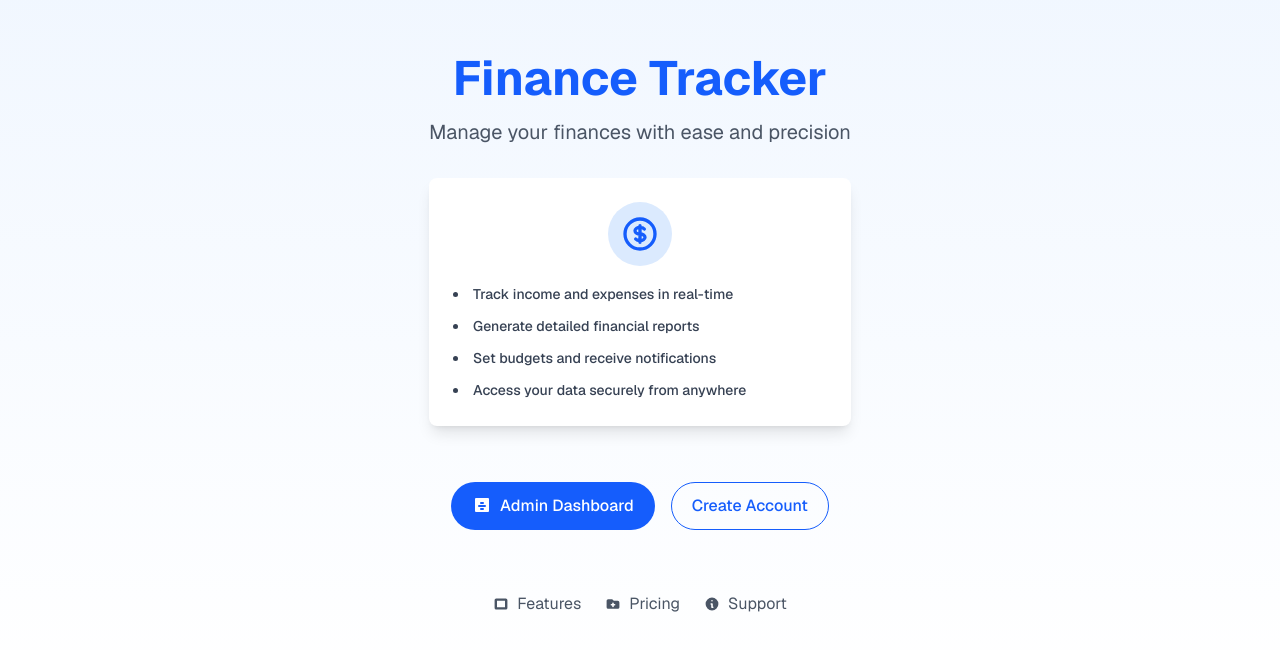
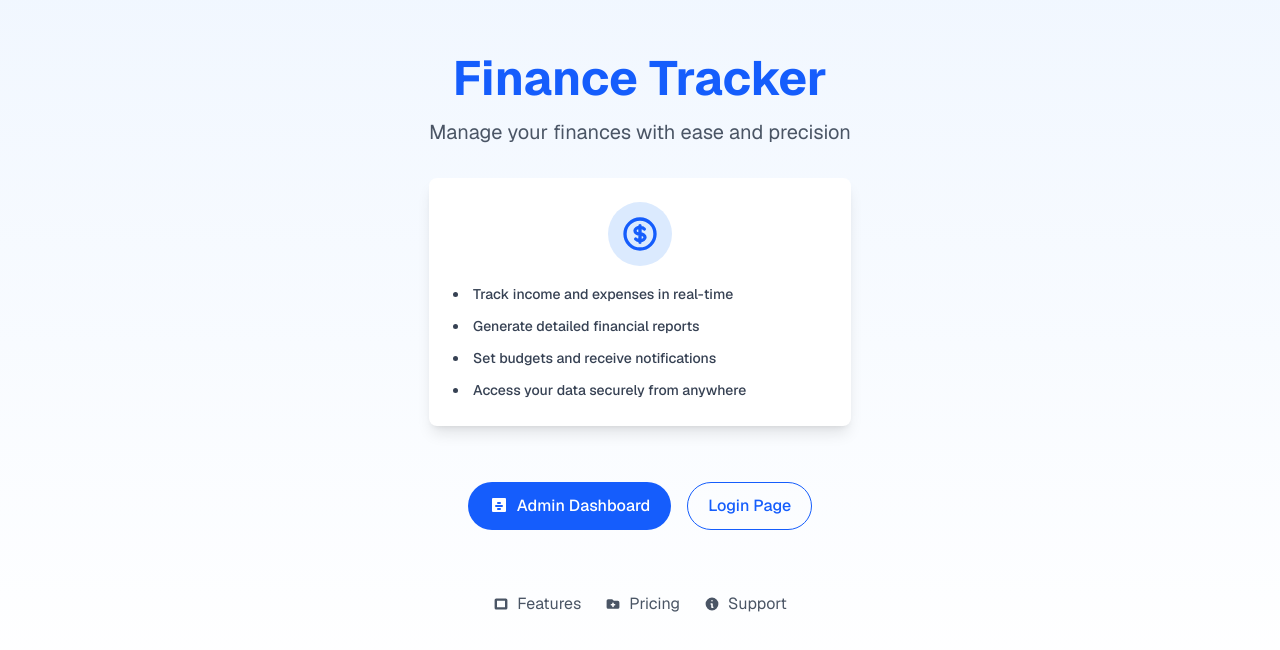
Before and after one commit to GabrielArdy/finance-tracker-react, a Next.js app: page / in a window 1280 px wide. Shown: the part 110-760 px from the top of the page. Built offline with nearby package versions, Linux system fonts and the light colour scheme.

Commit message:
feat: link to template

```diff
--- a/src/app/page.js
+++ b/src/app/page.js
@@ -37,10 +37,10 @@ export default function Home() {
             Admin Dashboard
           </Link>
           <Link
-            href="/signup"
+            href="/auth/signin"
             className="rounded-full border border-solid border-blue-600 dark:border-blue-400 transition-colors flex items-center justify-center hover:bg-blue-50 dark:hover:bg-gray-700 font-medium text-blue-600 dark:text-blue-400 text-sm sm:text-base h-10 sm:h-12 px-4 sm:px-5 w-full sm:w-auto"
           >
-            Create Account
+           Login Page
           </Link>
         </div>
       </main>
```
